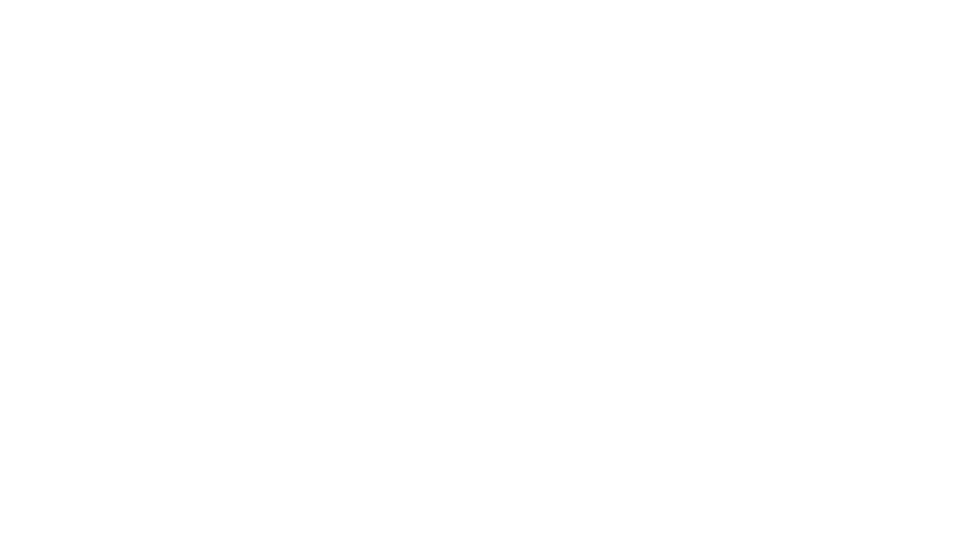
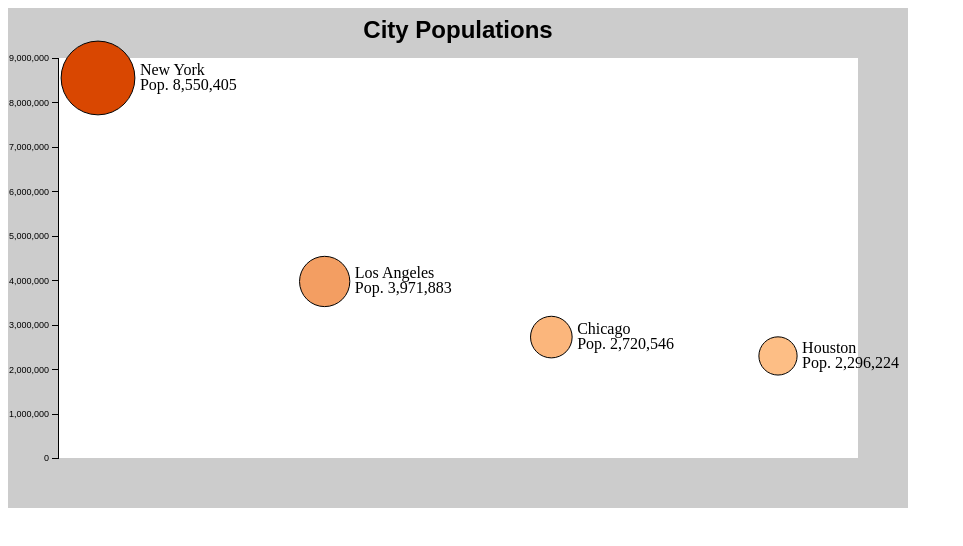
Before and after one commit to yunlei-liang/D3-demo, a plain HTML site: page d3-demo/index.html in a window 1280 px wide. Shown: the whole page, without its empty margins (0-963 px from the left). Drawn offline with Linux system fonts and the light colour scheme.

Commit message:
Module 7 assignment completed

```diff
--- a/d3-demo/css/style.css
+++ b/d3-demo/css/style.css
@@ -1,63 +1,20 @@
 /* Stylesheet by Yunlei Liang, 2019 */
-.leaflet-popup-content p {
-    margin: 0.2em 0;
+
+.axis path,
+.axis line {
+    fill: none;
+    stroke: black;
+    stroke-width: 1px;
+    shape-rendering: crispEdges;
 }
 
-#map {
-    height: 450px;
-    width: 100%;
-    display: inline-block;
+.axis text {
+    font-family: sans-serif;
+    font-size: 0.9em;
 }
 
-
-
-.range-slider {
-    width: 50%;
+.title {
+    font-family: sans-serif;
+    font-size: 1.5em;
+    font-weight: bold;
 }
-
-
-.legend {
-    line-height: 22px;
-    color: #555;
-}
-.legend i {
-    width: 20px;
-    height: 20px;
-    float: left;
-    margin-right: 8px;
-    opacity: 0.7;
-}
-
-
-.control {
-    line-height: 22px;
-    color: #555;
-}
-
-
-
-.sequence-control-container {
-    width: 240px;
-    height: 30px;
-    background-color: rgba(255,255,255,0.8);
-    padding: 10px;
-    line-height: 45px;
-    text-align: center;
-    border: solid gray 1px;
-}
-
-.title-container {
-    width: 700px;
-    height: 30px;
-    background-color: rgba(255,255,255,0.8);
-    padding: 5px;
-    line-height: 45px;
-    text-align: center;
-	font: 24px/28px Arial, Helvetica, sans-serif;
-	font-weight: 600;
-
-}
-
-.range-slider {
-    width: 200px;
-}
--- a/d3-demo/index.html
+++ b/d3-demo/index.html
@@ -16,7 +16,6 @@
 
 	<body>
 
-		<div id="map"></div>
 		<script type="text/javascript" src="lib/d3.js"></script>
 		<script type="text/javascript" src="js/main.js"></script>
 		<!-- <script type="text/javascript" src="js/tutorials.js"></script> -->
--- a/d3-demo/js/main.js
+++ b/d3-demo/js/main.js
@@ -1,6 +1,162 @@
 /* D3 java script by Yunlei Liang, 2019 */
 
 
+//execute script when window is loaded
+window.onload = function(){
+
+	//SVG dimension variables
+    var w =900, h = 500;
+
+    var container = d3.select("body") //get the <body> element from the
+			.append("svg") //put a new svg in the body
+			.attr("width", w) //assign the width
+			.attr("height", h) //assign the height
+			.attr("class", "container") //always assign a class (as the block name) for styling and future selection
+			.style("background-color", "rgba(0,0,0,0.2)");
+			//only put a semicolon at the end of the block!
+
+	//innerRect block
+    var innerRect = container.append("rect") //put a new rect in the svg
+		.datum(400)
+        .attr("width", function(d){ //rectangle width
+            return d * 2; //400 * 2 = 800
+        })
+        .attr("height", function(d){ //rectangle height
+            return d; //400
+        })
+		.attr("class", "innerRect") //class name
+        .attr("x", 50) //position from left on the x (horizontal) axis
+        .attr("y", 50) //position from top on the y (vertical) axis
+        .style("fill", "#FFFFFF"); //fill color
+
+    var cityPop = [
+        {
+            city: 'New York',
+            population: 8550405
+        },
+        {
+            city: 'Los Angeles',
+            population: 3971883
+        },
+        {
+            city: 'Chicago',
+            population: 2720546
+        },
+        {
+            city: 'Houston',
+            population: 2296224
+        }
+    ];
 
 
-console.log("Hello World!");
+    var x = d3.scaleLinear() //create the scale
+        .range([90, 770]) //output min and max
+        .domain([0, 3]); //input min and max
+
+
+    //find the minimum value of the array
+    var minPop = d3.min(cityPop, function(d){
+        return d.population;
+    });
+
+    //find the maximum value of the array
+    var maxPop = d3.max(cityPop, function(d){
+        return d.population;
+    });
+	console.log(minPop,maxPop);
+    //scale for circles center y coordinate
+    var y = d3.scaleLinear()
+        .range([450, 50])
+        .domain([0,9000000]);
+
+	//color scale generator
+    var color = d3.scaleLinear()
+        .range([
+            "#FDBE85",
+            "#D94701"
+        ])
+        .domain([
+            minPop,
+            maxPop
+        ]);
+
+
+
+	//Example 2.6 line 3
+    var circles = container.selectAll(".circles") //create an empty selection
+        .data(cityPop) //here we feed in an array
+        .enter() //one of the great mysteries of the universe
+        .append("circle") //inspect the HTML--holy crap, there's some circles there
+        .attr("class", "circles")
+        .attr("id", function(d){
+            return d.city;
+        })
+        .attr("r", function(d){
+            //calculate the radius based on population value as circle area
+            var area = d.population * 0.0005;
+            return Math.sqrt(area/Math.PI);
+        })
+        .attr("cx", function(d, i){
+            //use the scale generator with the index to place each circle horizontally
+            return x(i);
+        })
+        .attr("cy", function(d){
+            return y(d.population);
+        })
+        .style("fill", function(d, i){ //add a fill based on the color scale generator
+            return color(d.population);
+        })
+        .style("stroke", "#000"); //black circle stroke
+	//create y axis generator
+	var yAxis = d3.axisLeft(y);
+
+    //create axis g element and add axis
+    var axis = container.append("g")
+        .attr("class", "axis")
+		.attr("transform", "translate(50, 0)")
+        .call(yAxis);
+
+	var title = container.append("text")
+	.attr("class", "title")
+	.attr("text-anchor", "middle")
+	.attr("x", 450)
+	.attr("y", 30)
+	.text("City Populations");
+
+    var labels = container.selectAll(".labels")
+        .data(cityPop)
+        .enter()
+        .append("text")
+        .attr("class", "labels")
+        .attr("text-anchor", "left")
+        .attr("y", function(d){
+            //vertical position centered on each circle
+            return y(d.population)-3;
+        });
+
+    //first line of label
+    var nameLine = labels.append("tspan")
+        .attr("class", "nameLine")
+        .attr("x", function(d,i){
+            //horizontal position to the right of each circle
+            return x(i) + Math.sqrt(d.population * 0.0005 / Math.PI) + 5;
+        })
+        .text(function(d){
+            return d.city;
+        });
+
+	//create format generator
+    var format = d3.format(",");
+
+    //second line of label
+    var popLine = labels.append("tspan")
+        .attr("class", "popLine")
+        .attr("x", function(d,i){
+            //horizontal position to the right of each circle
+            return x(i) + Math.sqrt(d.population * 0.0005 / Math.PI) + 5;
+        })
+        .attr("dy", "15") //vertical offset
+        .text(function(d){
+            return "Pop. " + format(d.population); //use format generator to format numbers
+        });
+};
```
